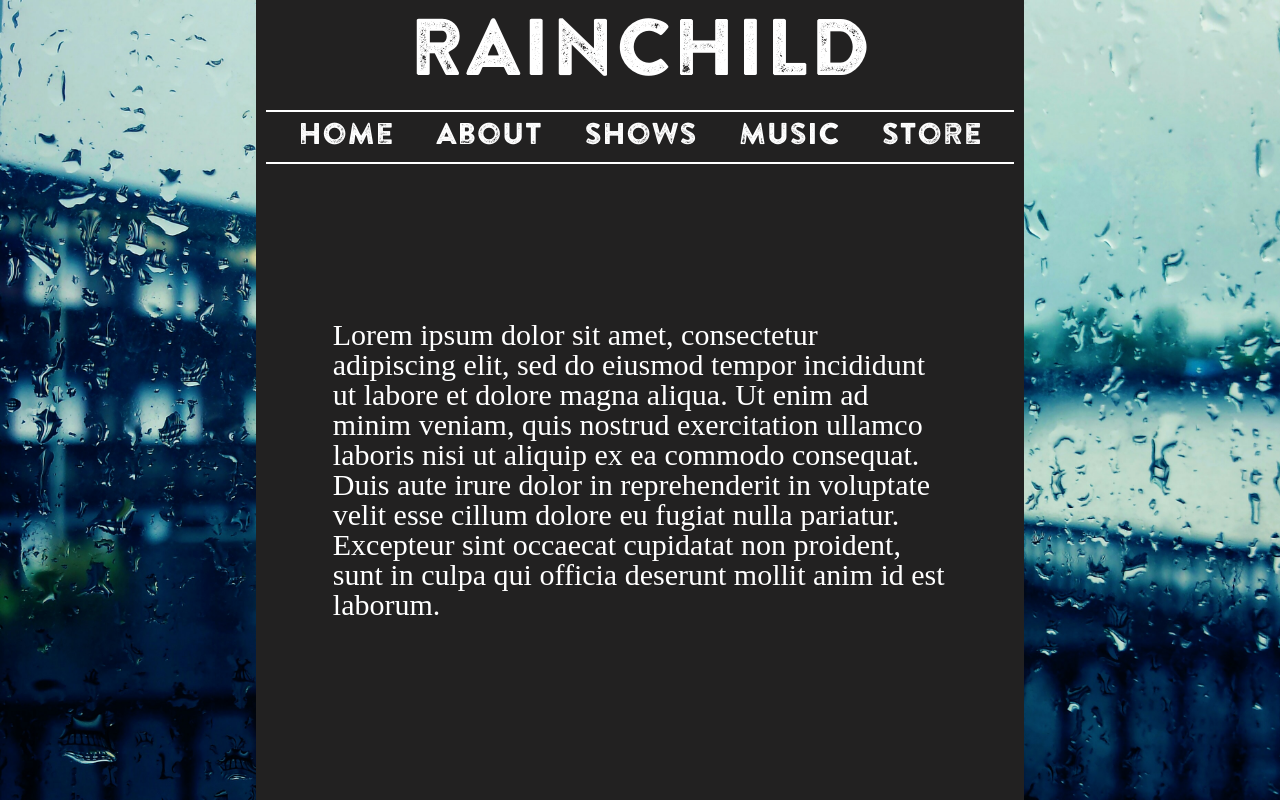
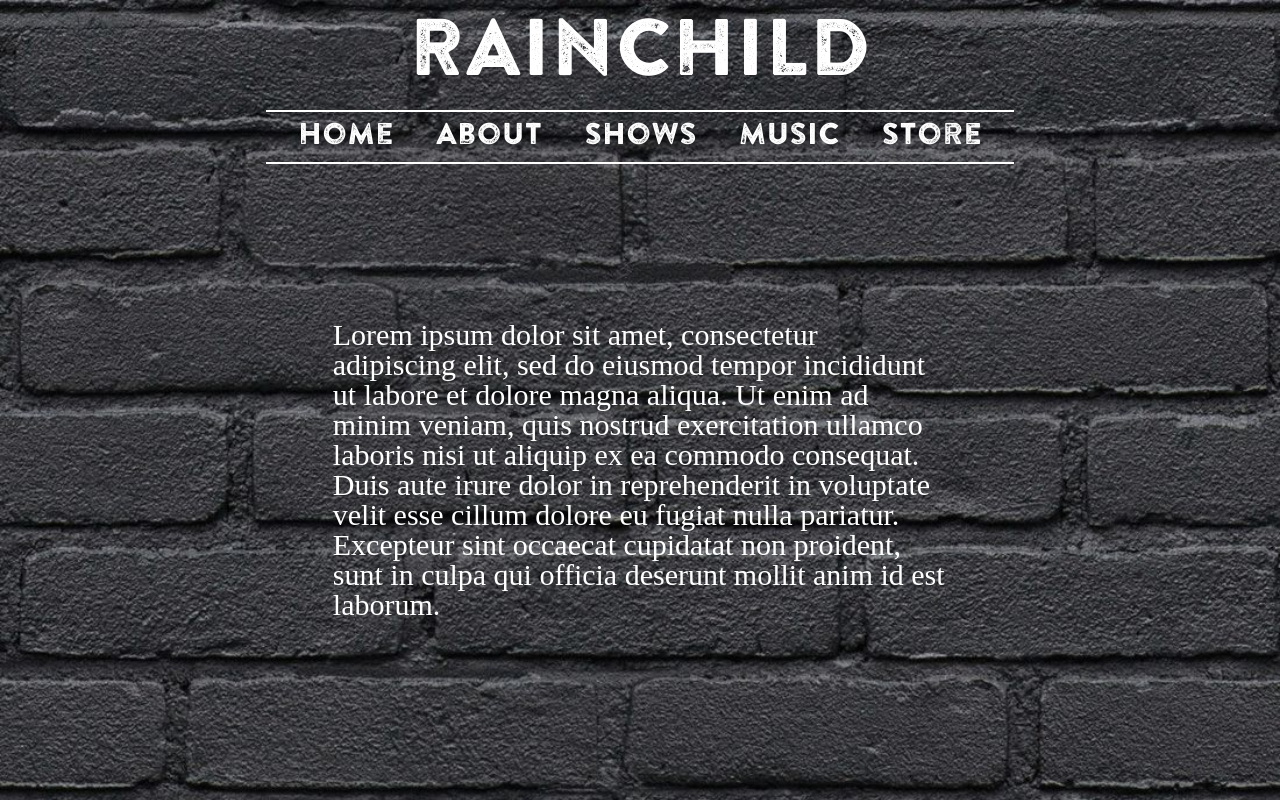
Before and after one commit to flybonzai/rainchildmusic, a React app: page /about in a window 1280 px wide. Built offline with nearby package versions, Linux system fonts and the light colour scheme.

Commit message:
Change background to brick

```diff
--- a/src/stylesheets/About.css
+++ b/src/stylesheets/About.css
@@ -2,7 +2,7 @@
     width: 80%;
     height: 60%;
     align-self: center;
-    background-color: rgb(34, 33, 33);
+    /*background-color: rgb(34, 33, 33);*/
 }
 
 .about p {
--- a/src/stylesheets/App.css
+++ b/src/stylesheets/App.css
@@ -3,10 +3,10 @@
     src: url('../assets/fonts/assa.otf')
 }
 
-.app{
+.app {
     height: 100vh;
     max-width: 100vw;
-  background-image: url('../assets/images/rainchild-background.jpg');
+    background-image: url('../assets/images/brick.jpg');
     background-size: cover;
     display: flex;
     justify-content: center;
@@ -16,7 +16,7 @@
     /*max-width: 60%;*/
     /*background-color: rgba(0, 0, 0, 0.5);*/
     width: 60%;
-  background-color: rgba(34, 33, 33, 1);
+    /*background-color: rgba(34, 33, 33, 1);*/
     display: flex;
     flex-direction: column;
     justify-content: space-between;
--- a/src/stylesheets/Shows.css
+++ b/src/stylesheets/Shows.css
@@ -15,7 +15,7 @@ table tbody td {
   font-size: 30px;
   padding: 20px;
   border-bottom: 2px solid white;
-  background-color: rgb(34, 33, 33);
+  /*background-color: rgb(34, 33, 33);*/
 }
 
 table tbody tr:last-child td {
```
Also changed, not shown: src/assets/images/brick.jpg (added), 1 other file (tests, documents, lock files or other folders). Lines whose indentation alone changed are shown as unchanged.
